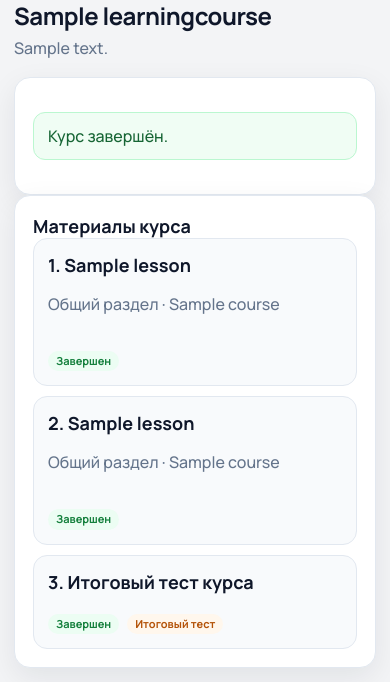
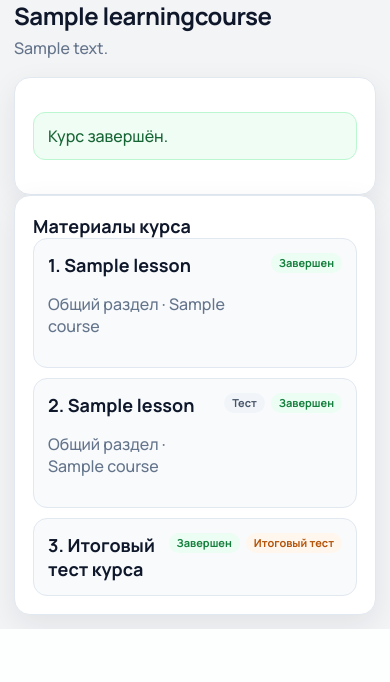
Before and after one commit to begintimes2022-hue/glms, a Django app: page /learning-courses/1/ in a window 390 px wide. Shown: the part 403-1085 px from the top of the page. After the commit the page ends 1032 px from the top, so only its background shows below. Run offline with Django 5.2, Linux system fonts and the light colour scheme; a user stored in the database is signed in; data comes from the database, SQL or seed files in the repository; tables that the repository leaves empty hold one stand-in row (values such as "Sample post"); parts of the project's set-up code (start-up, migrations or seed data) failed here and were passed over.

Commit message:
test chip

```diff
--- a/lms/static/courses/ui.css
+++ b/lms/static/courses/ui.css
@@ -282,6 +282,18 @@ body {
 .card-title a:hover {
   color: var(--primary);
 }
+.card-head-main {
+  flex: 1 1 auto;
+  min-width: 0;
+}
+
+.card-head-main .card-title,
+.card-head-main .card-title a,
+.card-head-main .card-title span {
+  overflow-wrap: anywhere;
+  word-break: break-word;
+}
+
 
 .muted {
   color: var(--muted);
@@ -402,10 +414,15 @@ body {
 
 .lesson-meta {
   display: flex;
-  flex-wrap: wrap;
+  flex: 0 0 auto;
+  flex-wrap: nowrap;
+  justify-content: flex-end;
+  align-items: center;
   gap: 8px;
-  margin-top: 8px;
-  min-width: 0;
+  margin-top: 0;
+  margin-left: auto;
+  min-width: max-content;
+  white-space: nowrap;
 }
 
 .empty {
@@ -711,7 +728,12 @@ body {
 
 @media (max-width: 640px) {
   .card-head {
-    flex-wrap: wrap;
+    flex-wrap: nowrap;
+    align-items: flex-start;
+  }
+
+  .lesson-meta {
+    gap: 6px;
   }
 
   .status {
--- a/lms/templates/courses/learning_course_detail.html
+++ b/lms/templates/courses/learning_course_detail.html
@@ -34,7 +34,7 @@
       {% for item in items %}
         <li class="list-item">
           <div class="card-head">
-            <div>
+            <div class="card-head-main">
               <h3 class="card-title">
                 {% if item.is_available %}
                   <a href="{% url 'courses:learning_item' learning_course.id item.sequence_index %}">{{ item.sequence_index }}. {{ item.title }}</a>
@@ -51,6 +51,9 @@
               {% endif %}
             </div>
             <div class="lesson-meta">
+              {% if item.kind == "test" %}
+                <span class="status status-neutral">Тест</span>
+              {% endif %}
               {% if item.access_state == "completed" %}
                 <span class="status status-ok">Завершен</span>
               {% elif item.access_state == "available" %}
```
